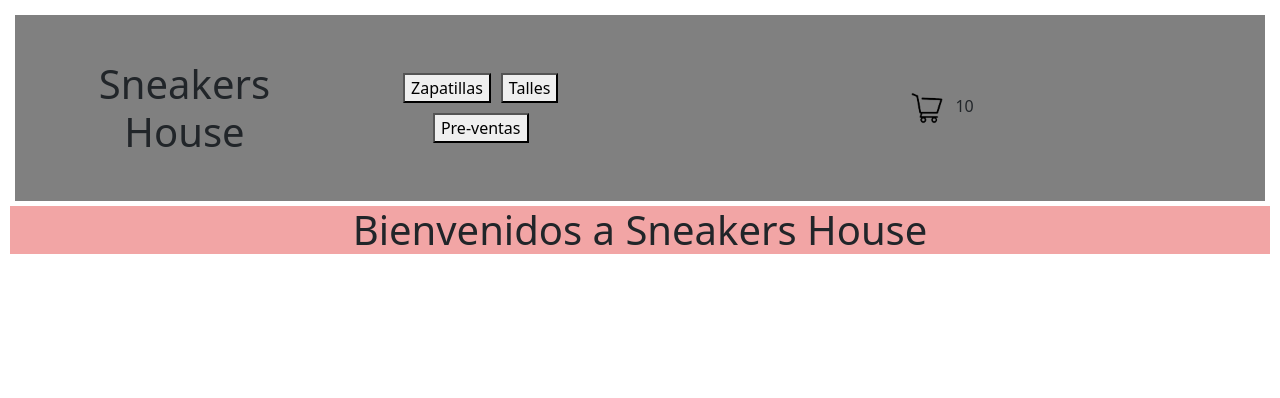
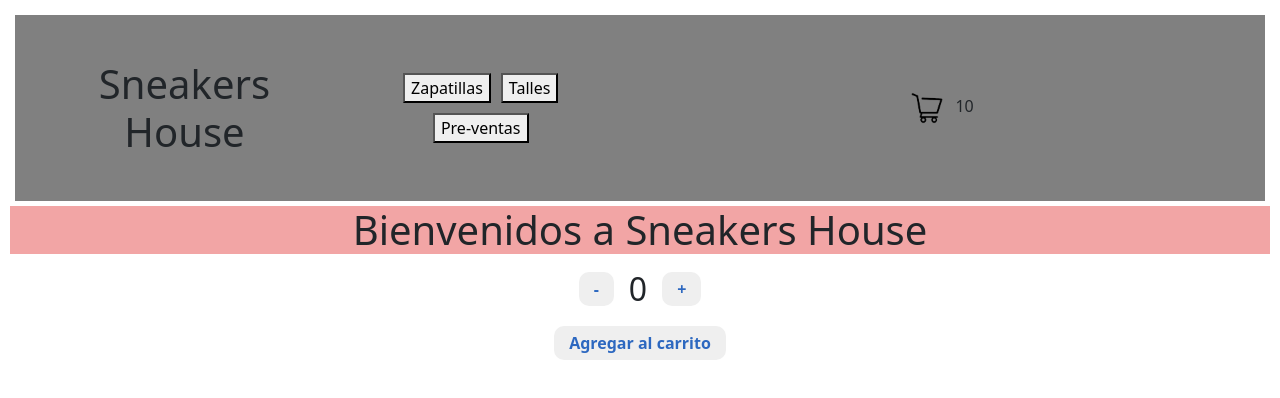
Before and after one commit to ezevillegas0/ReactJS-coderhouse, a React (Create React App) app: page / in a window 1280 px wide. Shown: the top 398 px of the page. Built offline with nearby package versions, Linux system fonts and the light colour scheme.

Commit message:
realizo el trabajo de la clase 5

```diff
--- a/src/App.js
+++ b/src/App.js
@@ -2,12 +2,19 @@ import './App.css';
 import NavBar from './componentes/NavBar/navBar';
 //import AvatarJsx from "./componentes/AvatarJsx/AvatarJsx"
 import ItemListContainer from './componentes/ItemListContainer/ItemListContainer';
+import Counter from './componentes/Counter/Counter';
 
 function App() {
+
+  const handleOnAdd = () => {
+    console.log("se agrego al carrito!")
+  }
+
   return (
     <div className="App">
         <NavBar/>
         <ItemListContainer greeting={"Bienvenidos a Sneakers House"}/>
+        <Counter onAdd={handleOnAdd}/>
     </div>
   );
 }
--- /dev/null
+++ b/src/componentes/Counter/Counter.css
@@ -0,0 +1,20 @@
+.ContenedorContador{
+    align-items: center;
+    display: flex;
+    flex-direction: row;
+    justify-content: center;
+}
+
+.contador{
+    margin: 5px;
+}
+
+.button{
+    border-radius: 10px;
+    border-style: none;
+    color: #2d68c0;
+    font-size: 16px;
+    font-weight: 700;
+    margin: 10px;
+    padding: 5px 15px;
+}
--- /dev/null
+++ b/src/componentes/Counter/Counter.js
@@ -0,0 +1,43 @@
+import { useState } from 'react'
+import "./Counter.css"
+
+let stock = 10;
+
+const Counter = ({onAdd}) => {
+
+    const [contador, setContador] = useState(0)
+
+    //Acciones del contador
+    const restar = () => {
+        if(contador > 0) {
+            setContador(contador - 1)
+        }
+    }
+    const sumar = () => {
+        if(contador < stock){
+            setContador(contador + 1)
+        }
+
+    }
+    /*const onAdd = () => {
+        console.log(contador)
+    }*/
+
+    //return
+    return (
+        <div>
+            <div className='ContenedorContador'>
+              <button className='button' onClick={restar}>-</button>
+              <h2 className='contador'>{contador}</h2>
+              <button className='button' onClick={sumar}>+</button>
+            </div>
+
+           <div>
+              <button className='button' onClick={onAdd}>Agregar al carrito</button>
+           </div>
+
+        </div>
+    )
+}
+
+export default Counter
```
Also changed, not shown: 1 other file (tests, documents, lock files or other folders).
